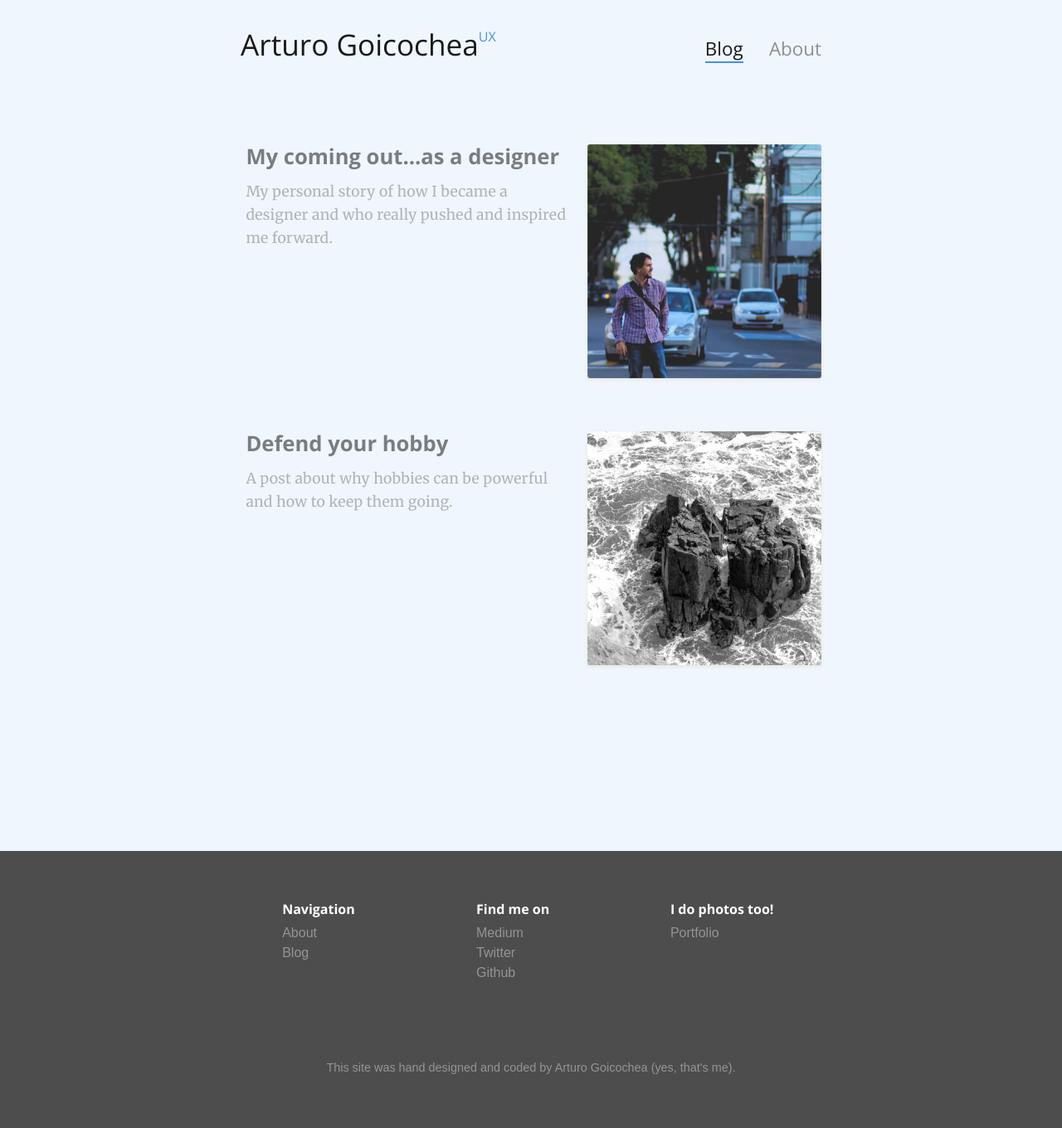
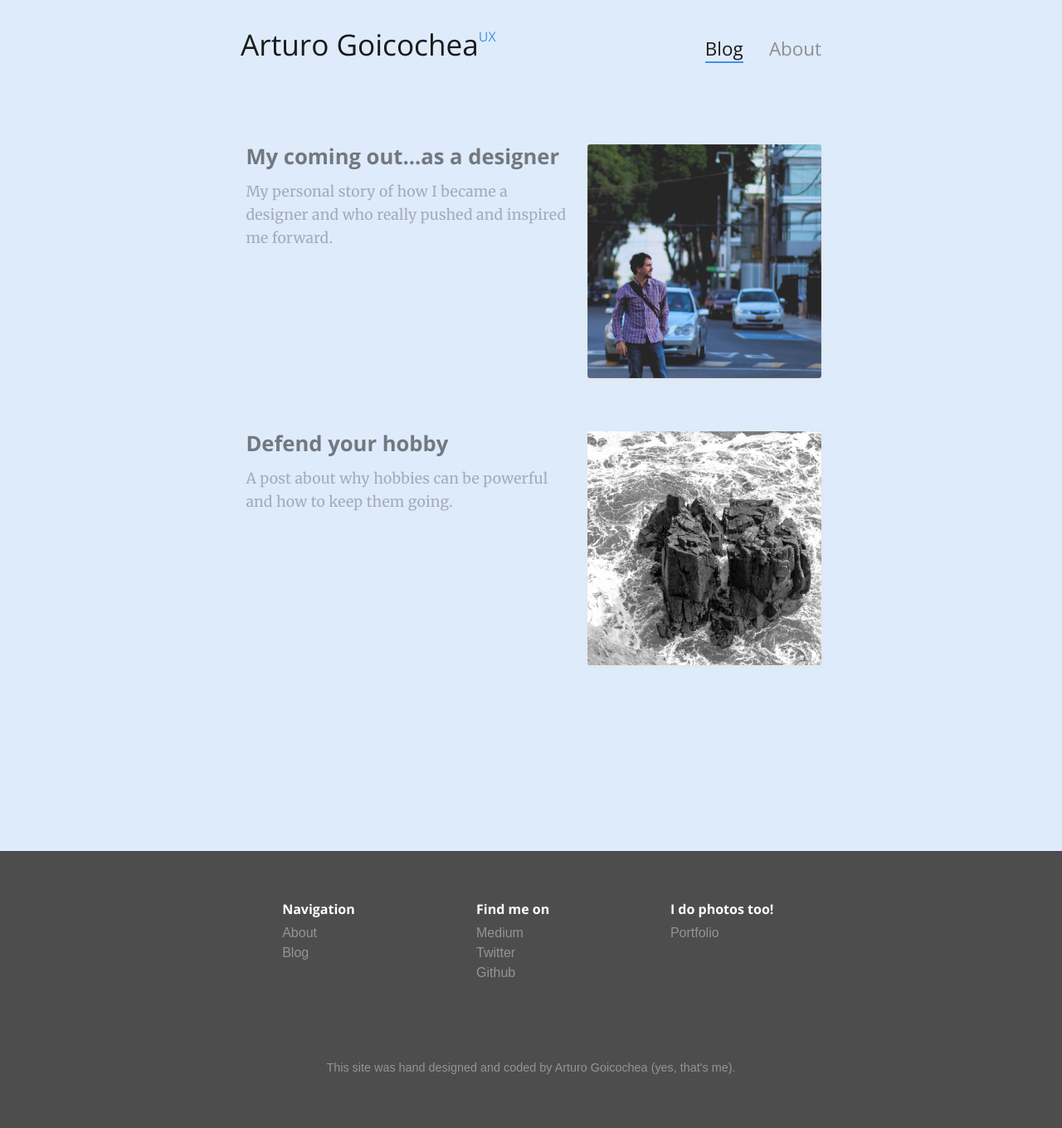
Before and after one commit to arturogh/arturogh, a Jekyll site: the page built from index.html, in a window 1280 px wide. Shown: the whole page at 83% size. Built offline with Jekyll 4.4.1, drawn with Linux system fonts in a browser that asks for light colours; the list of posts is cut into pages by our own code.

Commit message:
some color changes v6

```diff
--- a/public/css/main.css
+++ b/public/css/main.css
@@ -1012,9 +1012,9 @@ h2.blog-post-title {
 body.posts-page.work {
   background: #e5fbf6; }
 body.posts-page.blog {
-  background: #f0f6fd; }
+  background: #deebfb; }
 body.posts-page.about {
-  background: #f3d1d7; }
+  background: #f7e1e5; }
 
 .work-posts-feed {
   max-width: 68em;
--- a/public/css/main.sass
+++ b/public/css/main.sass
@@ -208,9 +208,9 @@ body.posts-page
 	&.work
 		background: lighten($work-color, 34%)
 	&.blog
-		background: lighten($blog-color, 38%)
+		background: lighten($blog-color, 34%)
 	&.about
-		background: lighten($about-color, 12%)
+		background: lighten($about-color, 16%)
 
 .work-posts-feed
 	+outer-container
```
